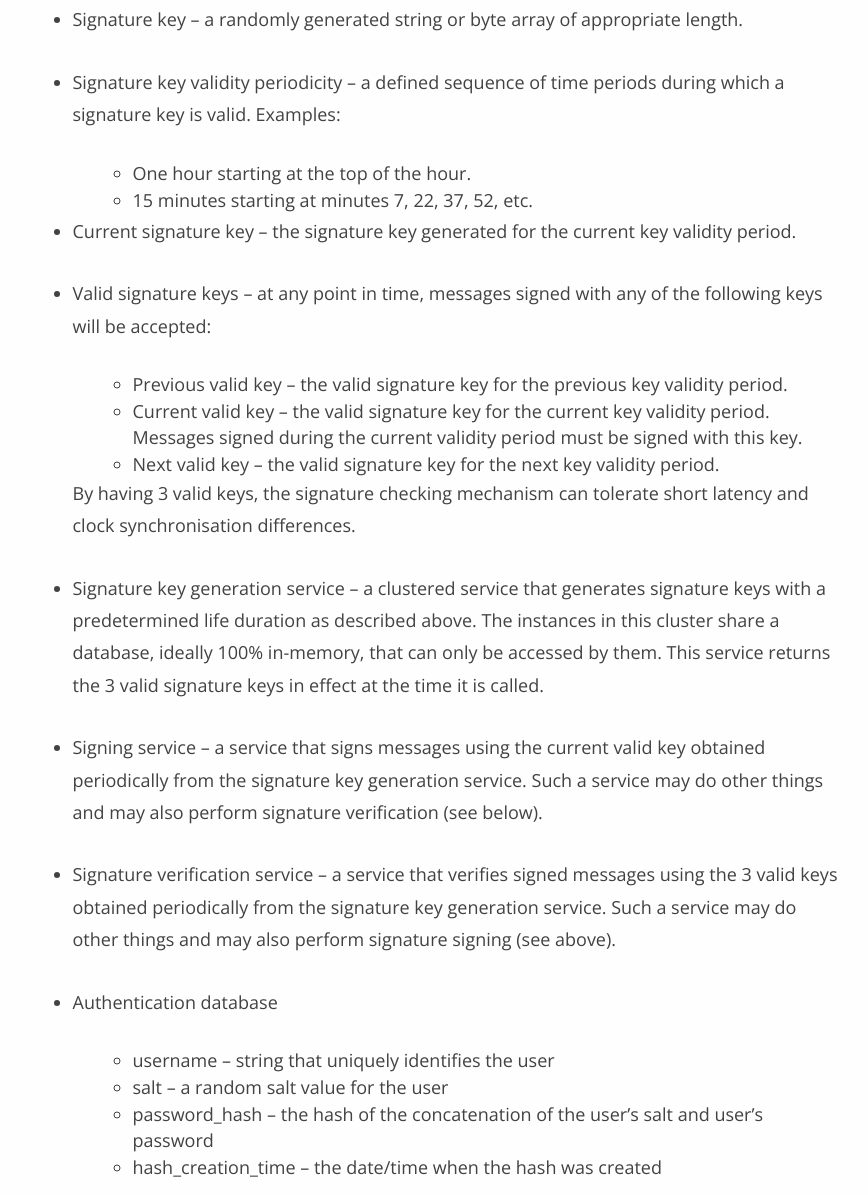
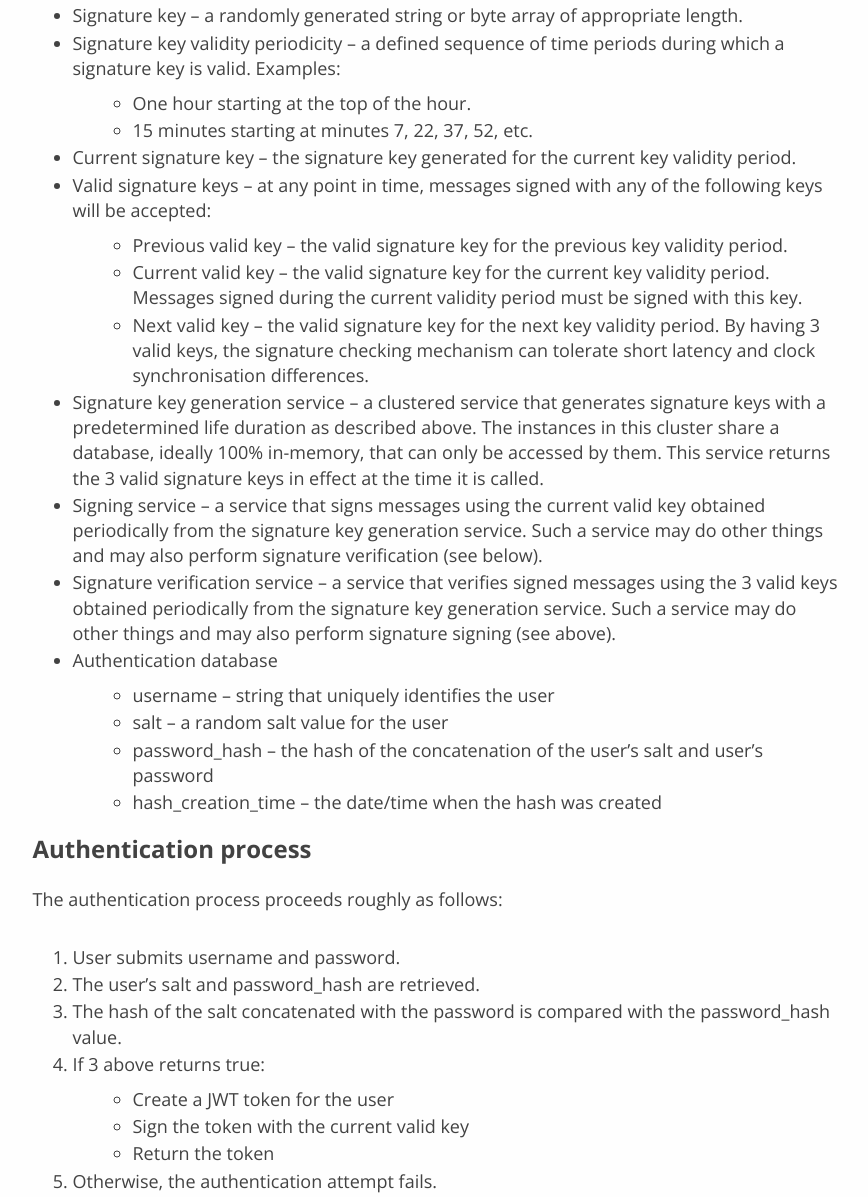
Before and after one commit to pvillela/blog, a plain HTML site: page 2021/simple-and-resilient-architecture-for-secure-signing-of-jwt-tokens/index.html in a window 1280 px wide. Shown: the part 652-1849 px from the top of the page, without its empty margins (203-1071 px from the left). Drawn offline with nearby package versions, Linux system fonts and the light colour scheme.

Commit message:
Reformatted security article.

```diff
--- a/2021/simple-and-resilient-architecture-for-secure-signing-of-jwt-tokens/index.html
+++ b/2021/simple-and-resilient-architecture-for-secure-signing-of-jwt-tokens/index.html
@@ -6,9 +6,7 @@
         <title>Simple and Resilient Architecture for Secure Signing of JWT Tokens &middot; </title>
         <meta name="description" content="This article describes an architecture for the signing of JWT tokens and how the solution fares when certain parts are compromised.
 Elements These are the core concepts and components of the solution:
-  Signature key &ndash; a randomly generated string or byte array of appropriate length.
-  Signature key validity periodicity &ndash; a defined sequence of time periods during which a signature key is valid. Examples:
- One hour starting at the top of the hour.">
+ Signature key &ndash; a randomly generated string or byte array of appropriate length. Signature key validity periodicity &ndash; a defined sequence of time periods during which a signature key is valid. Examples:  One hour starting at the top of the hour.">
         <meta name="HandheldFriendly" content="True">
         <meta name="MobileOptimized" content="320">
         <meta name="generator" content="Hugo 0.82.0" />
@@ -17,9 +15,7 @@ Elements These are the core concepts and components of the solution:
         <meta property="og:title" content="Simple and Resilient Architecture for Secure Signing of JWT Tokens">
 <meta property="og:description" content="This article describes an architecture for the signing of JWT tokens and how the solution fares when certain parts are compromised.
 Elements These are the core concepts and components of the solution:
-  Signature key &ndash; a randomly generated string or byte array of appropriate length.
-  Signature key validity periodicity &ndash; a defined sequence of time periods during which a signature key is valid. Examples:
- One hour starting at the top of the hour.">
+ Signature key &ndash; a randomly generated string or byte array of appropriate length. Signature key validity periodicity &ndash; a defined sequence of time periods during which a signature key is valid. Examples:  One hour starting at the top of the hour.">
 <meta property="og:type" content="article">
 <meta property="og:url" content="https://pvillela.github.io/blog/2021/simple-and-resilient-architecture-for-secure-signing-of-jwt-tokens/">
         <link rel="stylesheet" href="https://pvillela.github.io/blog/dist/site.css">
@@ -112,39 +108,26 @@ Elements These are the core concepts and components of the solution:
 <h2 id="elements">Elements</h2>
 <p>These are the core concepts and components of the solution:</p>
 <ul>
-<li>
-<p>Signature key &ndash; a randomly generated string or byte array of appropriate length.</p>
-</li>
-<li>
-<p>Signature key validity periodicity &ndash; a defined sequence of time periods during which a signature key is valid.  Examples:</p>
+<li>Signature key &ndash; a randomly generated string or byte array of appropriate length.</li>
+<li>Signature key validity periodicity &ndash; a defined sequence of time periods during which a signature key is valid.  Examples:
 <ul>
 <li>One hour starting at the top of the hour.</li>
 <li>15 minutes starting at minutes 7, 22, 37, 52, etc.</li>
 </ul>
 </li>
-<li>
-<p>Current signature key &ndash; the signature key generated for the current key validity period.</p>
-</li>
-<li>
-<p>Valid signature keys &ndash; at any point in time, messages signed with any of the following keys will be accepted:</p>
+<li>Current signature key &ndash; the signature key generated for the current key validity period.</li>
+<li>Valid signature keys &ndash; at any point in time, messages signed with any of the following keys will be accepted:
 <ul>
 <li>Previous valid key &ndash; the valid signature key for the previous key validity period.</li>
 <li>Current valid key &ndash; the valid signature key for the current key validity period.  Messages signed during the current validity period must be signed with this key.</li>
-<li>Next valid key &ndash; the valid signature key for the next key validity period.</li>
+<li>Next valid key &ndash; the valid signature key for the next key validity period.
+By having 3 valid keys, the signature checking mechanism can tolerate short latency and clock synchronisation differences.</li>
 </ul>
-<p>By having 3 valid keys, the signature checking mechanism can tolerate short latency and clock synchronisation differences.</p>
 </li>
-<li>
-<p>Signature key generation service &ndash; a clustered service that generates signature keys with a predetermined life duration as described above.  The instances in this cluster share a database, ideally 100% in-memory, that can only be accessed by them.  This service returns the 3 valid signature keys in effect at the time it is called.</p>
-</li>
-<li>
-<p>Signing service &ndash; a service that signs messages using the current valid key obtained periodically from the signature key generation service.  Such a service may do other things and may also perform signature verification (see below).</p>
-</li>
-<li>
-<p>Signature verification service &ndash; a service that verifies signed messages using the 3 valid keys obtained periodically from the signature key generation service.  Such a service may do other things and may also perform signature signing (see above).</p>
-</li>
-<li>
-<p>Authentication database</p>
+<li>Signature key generation service &ndash; a clustered service that generates signature keys with a predetermined life duration as described above.  The instances in this cluster share a database, ideally 100% in-memory, that can only be accessed by them.  This service returns the 3 valid signature keys in effect at the time it is called.</li>
+<li>Signing service &ndash; a service that signs messages using the current valid key obtained periodically from the signature key generation service.  Such a service may do other things and may also perform signature verification (see below).</li>
+<li>Signature verification service &ndash; a service that verifies signed messages using the 3 valid keys obtained periodically from the signature key generation service.  Such a service may do other things and may also perform signature signing (see above).</li>
+<li>Authentication database
 <ul>
 <li>username &ndash; string that uniquely identifies the user</li>
 <li>salt &ndash; a random salt value for the user</li>
--- a/index.xml
+++ b/index.xml
@@ -16,9 +16,7 @@
       <guid>https://pvillela.github.io/blog/2021/simple-and-resilient-architecture-for-secure-signing-of-jwt-tokens/</guid>
       <description>This article describes an architecture for the signing of JWT tokens and how the solution fares when certain parts are compromised.
 Elements These are the core concepts and components of the solution:
-  Signature key &amp;ndash; a randomly generated string or byte array of appropriate length.
-  Signature key validity periodicity &amp;ndash; a defined sequence of time periods during which a signature key is valid. Examples:
- One hour starting at the top of the hour.</description>
+ Signature key &amp;ndash; a randomly generated string or byte array of appropriate length. Signature key validity periodicity &amp;ndash; a defined sequence of time periods during which a signature key is valid. Examples:  One hour starting at the top of the hour.</description>
     </item>
 
     <item>
--- a/post/index.xml
+++ b/post/index.xml
@@ -16,9 +16,7 @@
       <guid>https://pvillela.github.io/blog/2021/simple-and-resilient-architecture-for-secure-signing-of-jwt-tokens/</guid>
       <description>This article describes an architecture for the signing of JWT tokens and how the solution fares when certain parts are compromised.
 Elements These are the core concepts and components of the solution:
-  Signature key &amp;ndash; a randomly generated string or byte array of appropriate length.
-  Signature key validity periodicity &amp;ndash; a defined sequence of time periods during which a signature key is valid. Examples:
- One hour starting at the top of the hour.</description>
+ Signature key &amp;ndash; a randomly generated string or byte array of appropriate length. Signature key validity periodicity &amp;ndash; a defined sequence of time periods during which a signature key is valid. Examples:  One hour starting at the top of the hour.</description>
     </item>
 
     <item>
```
